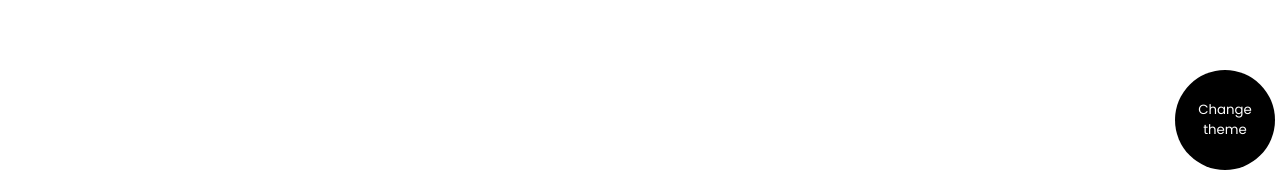
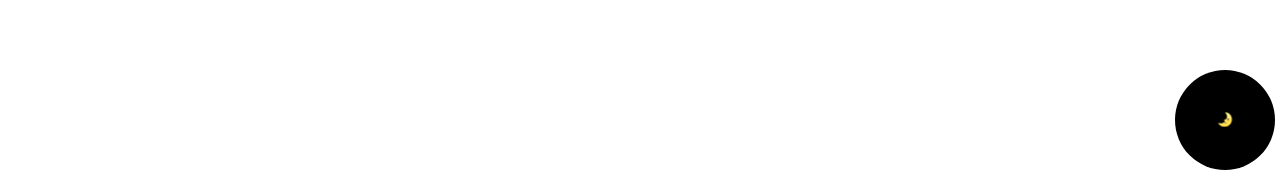
Before and after one commit to ZuzaUsakiewicz/blog, a React (Create React App) app: page / in a window 1280 px wide. Shown: the part 625-797 px from the top of the page. Built offline with nearby package versions, Linux system fonts and the light colour scheme.

Commit message:
add emojis to dark/light theme button

```diff
--- a/src/App.js
+++ b/src/App.js
@@ -18,12 +18,21 @@ function App() {
   const toggleTheme = () => {
     theme === "light" ? setTheme("dark") : setTheme("light");
   };
+
   return (
     <ThemeProvider theme={theme === "light" ? lightTheme : darkTheme}>
       <GlobalStyles />
       <AppContainer>
         <ThemeChangeButton onClick={toggleTheme}>
-          Change theme
+          {theme === "light" ? (
+            <span role="img" aria-label="sheep">
+              🌛
+            </span>
+          ) : (
+            <span role="img" aria-label="sheep">
+              🌝
+            </span>
+          )}
         </ThemeChangeButton>
         <Switch>
           <Route component={Home} path="/" exact />
```
Also changed, not shown: 2 other files (tests, documents, lock files or other folders).
